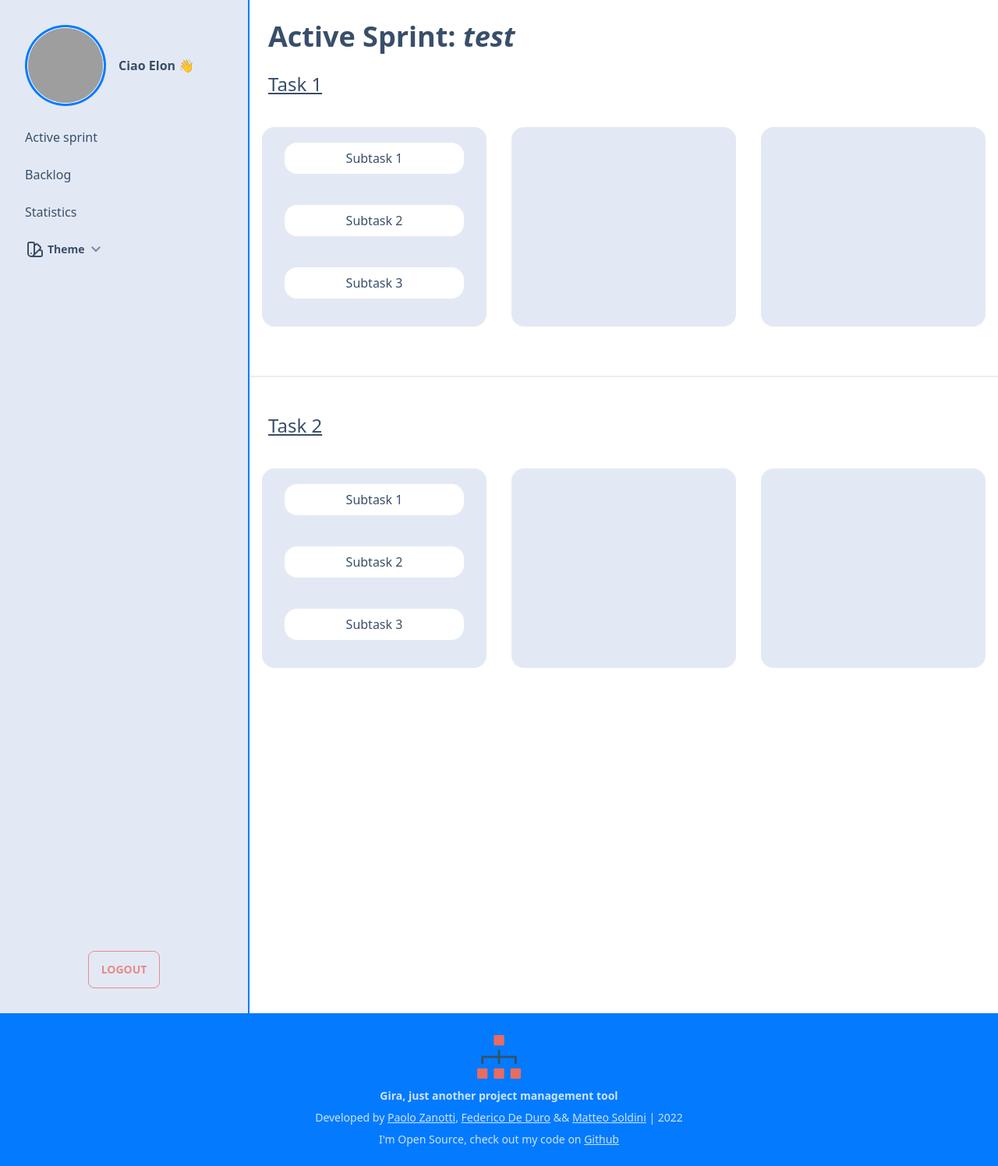
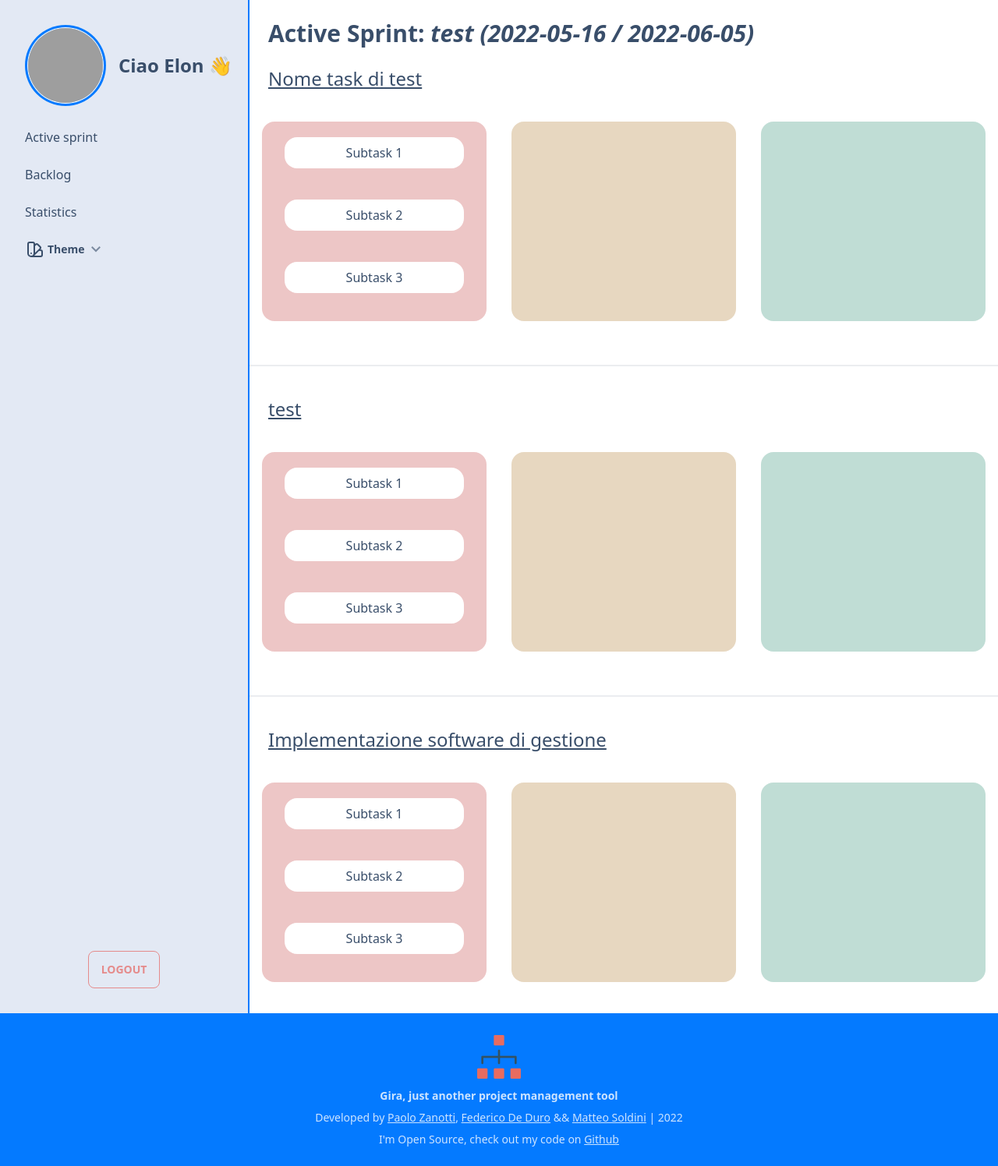
Before and after one commit to zanottipaolo/DB1-Agile, a Flask app: page /sprint in a window 1280 px wide. Shown: the whole page at 78% size. Run offline with Flask 2, Linux system fonts and the light colour scheme; data comes from the database, SQL or seed files in the repository; both versions use the stored data as it was after the commit; some libraries are stand-ins or nearby versions; grey boxes are pictures that could not be loaded.

Commit message:
👽️ Get sprint task from db

```diff
--- a/templates/base.html
+++ b/templates/base.html
@@ -68,7 +68,7 @@
 								<img src="https://api.lorem.space/image/face?hash=92310" />
 							</a>
 						</div>
-						<p class="flex items-center font-bold">Ciao Elon 👋</p>
+						<p class="flex items-center font-bold text-2xl whitespace-nowrap">Ciao Elon 👋</p>
 					</div>
 
 					<!-- Menu -->
--- a/templates/sprint.html
+++ b/templates/sprint.html
@@ -5,81 +5,53 @@
 {% block body %}
 
     {% if current_sprint != None %}
-<h1 class="font-bold leading-tight text-4xl mt-6 ml-6">Active Sprint: <span class="italic">{{ current_sprint.name }}</span></h1>
+    <h1 class="font-bold leading-tight text-3xl mt-6 ml-6">Active Sprint: <span class="italic">{{ current_sprint.name }} ({{current_sprint.start_date}} / {{current_sprint.end_date}})</span></h1>
 
-<!-- Task 1 -->
-<h2 class="font-medium leading-tight text-2xl mt-6 ml-6 underline">Task 1</h2>
+        {% for task in sprint_task %}
+
+        <!-- Task -->
+        <h2 class="font-medium leading-tight text-2xl mt-6 ml-6 underline">{{ task.name }}</h2>
         <div class="flex flex-col w-5/6 lg:w-full lg:flex-row m-6 items-center mx-auto">
 
             <!-- TODO -->
-    <div id="task1-todo" ondragover="onDragOver(event);" ondrop="onDrop(event, this);" class="grid w-full lg:w-1/3 h-64 bg-base-300 rounded-box place-items-center m-4 overflow-auto" >
+            <div id="task{{ loop.index }}-todo" ondragover="onDragOver(event);" ondrop="onDrop(event, this);" class="grid w-full lg:w-1/3 h-64 bg-red-700 bg-opacity-25 rounded-box place-items-center m-4 overflow-auto" >
 
-        <div id="task1-sub1" draggable="true" ondragstart="onDragStart(event);" class="bg-base-100 p-2 m-5 rounded-box cursor-pointer w-4/5 text-center whitespace-nowrap">
+                <div id="task{{ loop.index }}-sub1" draggable="true" ondragstart="onDragStart(event);" class="bg-base-100 p-2 m-5 rounded-box cursor-pointer w-4/5 text-center whitespace-nowrap">
                     Subtask 1
                 </div>
 
-        <div id="task1-sub2" draggable="true" ondragstart="onDragStart(event);" class="bg-base-100 p-2 m-5 rounded-box cursor-pointer w-4/5 text-center whitespace-nowrap">
+                <div id="task{{ loop.index }}-sub2" draggable="true" ondragstart="onDragStart(event);" class="bg-base-100 p-2 m-5 rounded-box cursor-pointer w-4/5 text-center whitespace-nowrap">
                     Subtask 2
                 </div>
 
-        <div id="task1-sub3" draggable="true" ondragstart="onDragStart(event);" class="bg-base-100 p-2 m-5 rounded-box cursor-pointer w-4/5 text-center whitespace-nowrap">
+                <div id="task{{ loop.index }}-sub3" draggable="true" ondragstart="onDragStart(event);" class="bg-base-100 p-2 m-5 rounded-box cursor-pointer w-4/5 text-center whitespace-nowrap">
                     Subtask 3
                 </div>
 
-        <div id="task1-sub4" draggable="true" ondragstart="onDragStart(event);" class="bg-base-100 p-2 m-5 rounded-box cursor-pointer w-4/5 text-center whitespace-nowrap">
+                <div id="task{{ loop.index }}-sub4" draggable="true" ondragstart="onDragStart(event);" class="bg-base-100 p-2 m-5 rounded-box cursor-pointer w-4/5 text-center whitespace-nowrap">
                     Subtask 4
                 </div>
 
             </div>
 
             <!-- IN PROGRESS -->
-    <div id="task1-progress" ondragover="onDragOver(event);" ondrop="onDrop(event, this);" class="grid w-full lg:w-1/3 h-64 bg-base-300 rounded-box place-items-center m-4 overflow-auto" >
+            <div id="task{{ loop.index }}-progress" ondragover="onDragOver(event);" ondrop="onDrop(event, this);" class="grid w-full lg:w-1/3 h-64 bg-yellow-700 bg-opacity-25 rounded-box place-items-center m-4 overflow-auto" >
             </div>
 
             <!-- DONE -->
-    <div id="task1-done" ondragover="onDragOver(event);" ondrop="onDrop(event, this);" class="grid w-full lg:w-1/3 h-64 bg-base-300 rounded-box place-items-center m-4 overflow-auto">
+            <div id="task{{ loop.index }}-done" ondragover="onDragOver(event);" ondrop="onDrop(event, this);" class="grid w-full lg:w-1/3 h-64 bg-emerald-700 bg-opacity-25 rounded-box place-items-center m-4 overflow-auto">
             </div>
 
         </div>
 
+            {% if not loop.last %}
             <div class="divider"></div>
+            {% endif %}
 
-<!-- Task 2 -->
-<h2 class="font-medium leading-tight text-2xl mt-6 ml-6 underline">Task 2</h2>
-<div class="flex flex-col w-5/6 lg:w-full lg:flex-row m-6 items-center mx-auto">
-
-    <!-- TODO -->
-    <div id="task2-todo" ondragover="onDragOver(event);" ondrop="onDrop(event, this);" class="grid w-full lg:w-1/3 h-64 bg-base-300 rounded-box place-items-center m-4 overflow-auto">
-
-        <div id="task2-sub1" draggable="true" ondragstart="onDragStart(event);" class="bg-base-100 p-2 m-5 rounded-box cursor-pointer w-4/5 text-center whitespace-nowrap">
-            Subtask 1
-        </div>
-
-        <div id="task2-sub2" draggable="true" ondragstart="onDragStart(event);" class="bg-base-100 p-2 m-5 rounded-box cursor-pointer w-4/5 text-center whitespace-nowrap">
-            Subtask 2
-        </div>
-
-        <div id="task2-sub3" draggable="true" ondragstart="onDragStart(event);" class="bg-base-100 p-2 m-5 rounded-box cursor-pointer w-4/5 text-center whitespace-nowrap">
-            Subtask 3
-        </div>
-
-        <div id="task2-sub4" draggable="true" ondragstart="onDragStart(event);" class="bg-base-100 p-2 m-5 rounded-box cursor-pointer w-4/5 text-center whitespace-nowrap">
-            Subtask 4
-        </div>
-
-    </div>
-
-    <!-- IN PROGRESS -->
-    <div id="task2-progress" ondragover="onDragOver(event);" ondrop="onDrop(event, this);" class="grid w-full lg:w-1/3 h-64 bg-base-300 rounded-box place-items-center m-4 overflow-auto">
-    </div>
-
-    <!-- DONE -->
-    <div id="task2-done" ondragover="onDragOver(event);" ondrop="onDrop(event, this);" class="grid w-full lg:w-1/3 h-64 bg-base-300 rounded-box place-items-center m-4 overflow-auto">
-    </div>
-
-</div>
+        {% endfor %}
 
     {% else %}
+
     <p class="font-bold leading-tight text-4xl mt-6 ml-6">No active sprint, start a <a class="link" href="{{ url_for('backlog', _anchor='createSprint' )}}">new one</a></p>
 
     {% endif %}
```
Also changed, not shown: database.db. Lines whose indentation alone changed are shown as unchanged.
